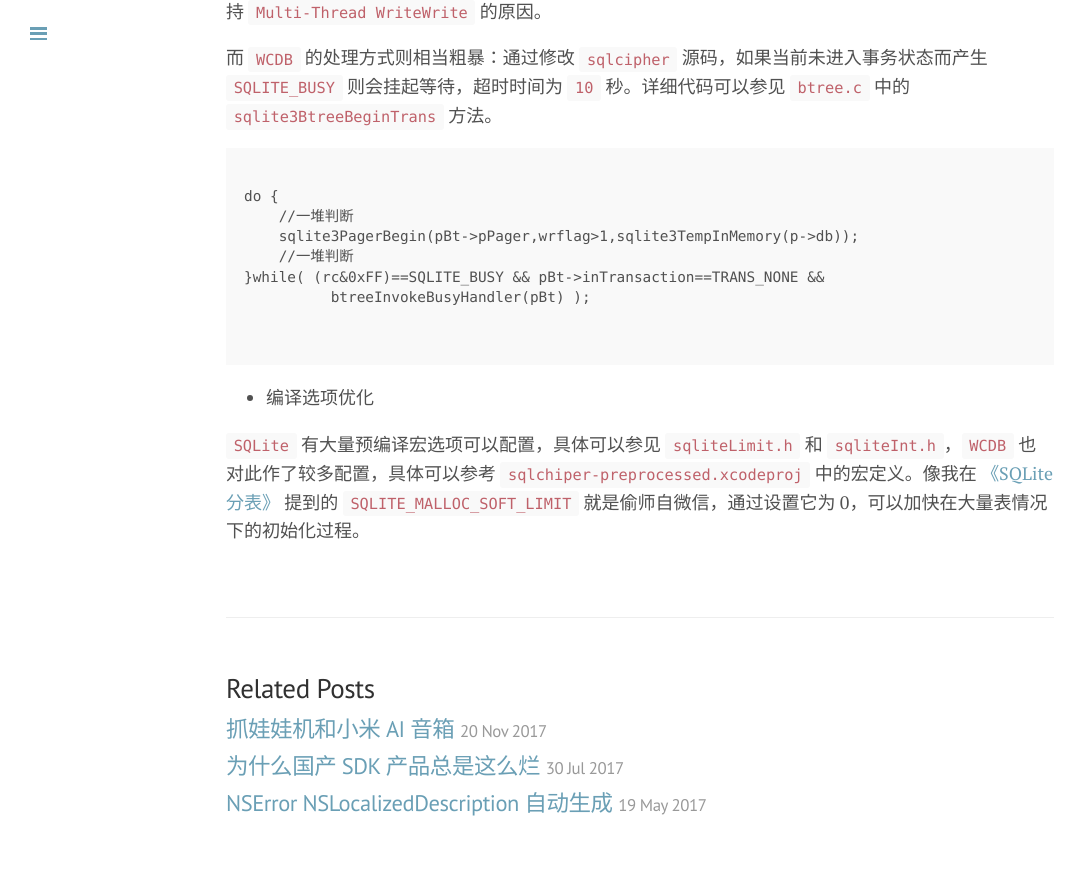
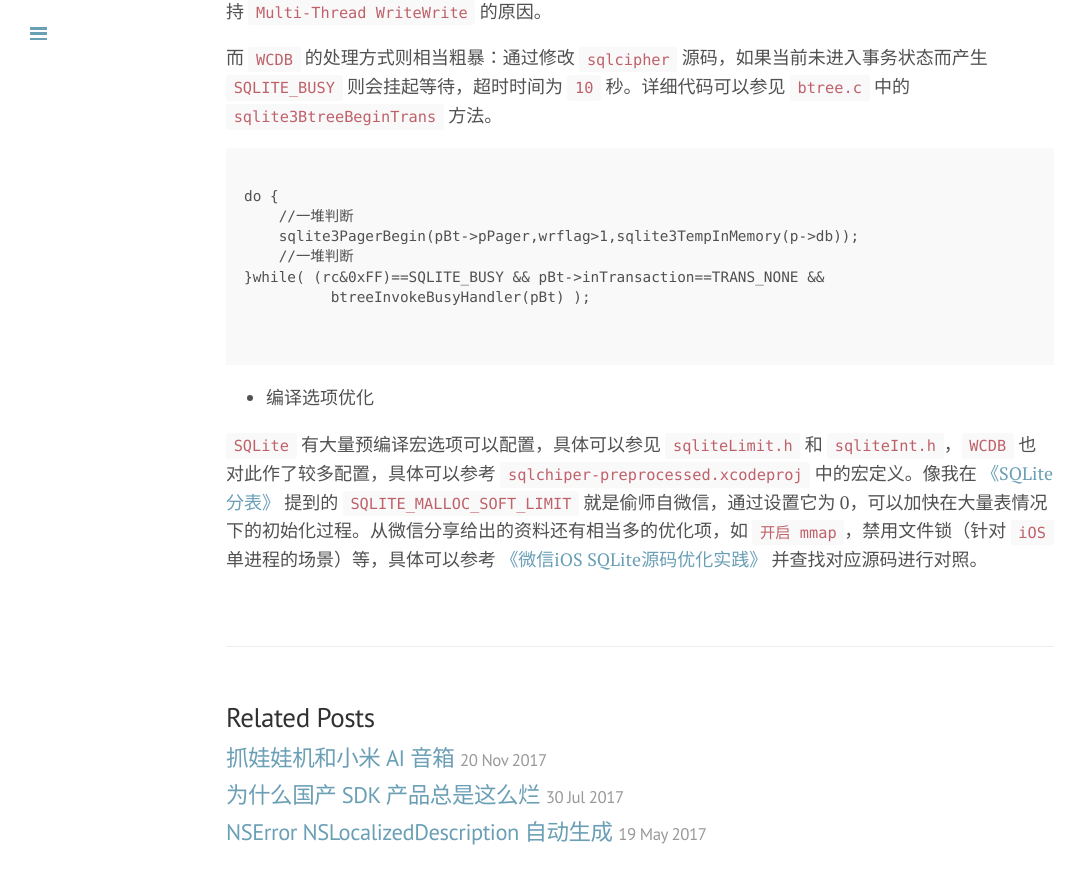
Before and after one commit to xiangwangfeng/xiangwangfeng.github.io, a Jekyll site: the page built from _posts/2018-01-08-WCDB 源码解析.md, in a window 1280 px wide and 900 px high, scrolled down 9810 px. Shown: the top 884 px of the window, without its empty margins (0-1086 px from the left). Built offline with Jekyll 4.4.1, drawn with Linux system fonts in a browser that asks for light colours.

Commit message:
添加 ref

```diff
--- a/_posts/2018-01-08-WCDB 源码解析.md
+++ b/_posts/2018-01-08-WCDB 源码解析.md
@@ -355,4 +355,4 @@ do {
 
 * 编译选项优化
 
-`SQLite` 有大量预编译宏选项可以配置，具体可以参见 `sqliteLimit.h` 和 `sqliteInt.h`，`WCDB` 也对此作了较多配置，具体可以参考 `sqlchiper-preprocessed.xcodeproj` 中的宏定义。像我在 [《SQLite 分表》](https://github.com/xiangwangfeng/xiangwangfeng.github.io/wiki/SQLite-%E5%88%86%E8%A1%A8) 提到的 `SQLITE_MALLOC_SOFT_LIMIT` 就是偷师自微信，通过设置它为 0，可以加快在大量表情况下的初始化过程。
+`SQLite` 有大量预编译宏选项可以配置，具体可以参见 `sqliteLimit.h` 和 `sqliteInt.h`，`WCDB` 也对此作了较多配置，具体可以参考 `sqlchiper-preprocessed.xcodeproj` 中的宏定义。像我在 [《SQLite 分表》](https://github.com/xiangwangfeng/xiangwangfeng.github.io/wiki/SQLite-%E5%88%86%E8%A1%A8) 提到的 `SQLITE_MALLOC_SOFT_LIMIT` 就是偷师自微信，通过设置它为 0，可以加快在大量表情况下的初始化过程。从微信分享给出的资料还有相当多的优化项，如 `开启 mmap`，禁用文件锁（针对 `iOS` 单进程的场景）等，具体可以参考 [《微信iOS SQLite源码优化实践》](https://dev.qq.com/topic/57b6a449433221be01499486) 并查找对应源码进行对照。
```
